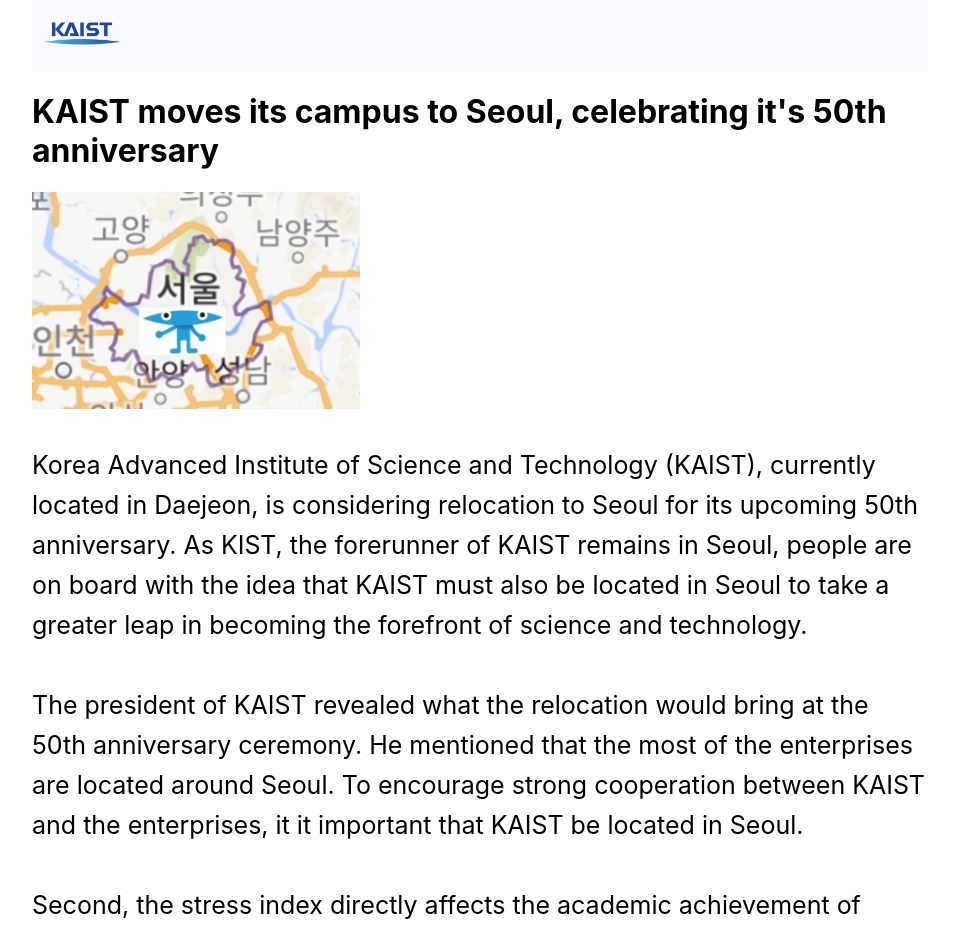
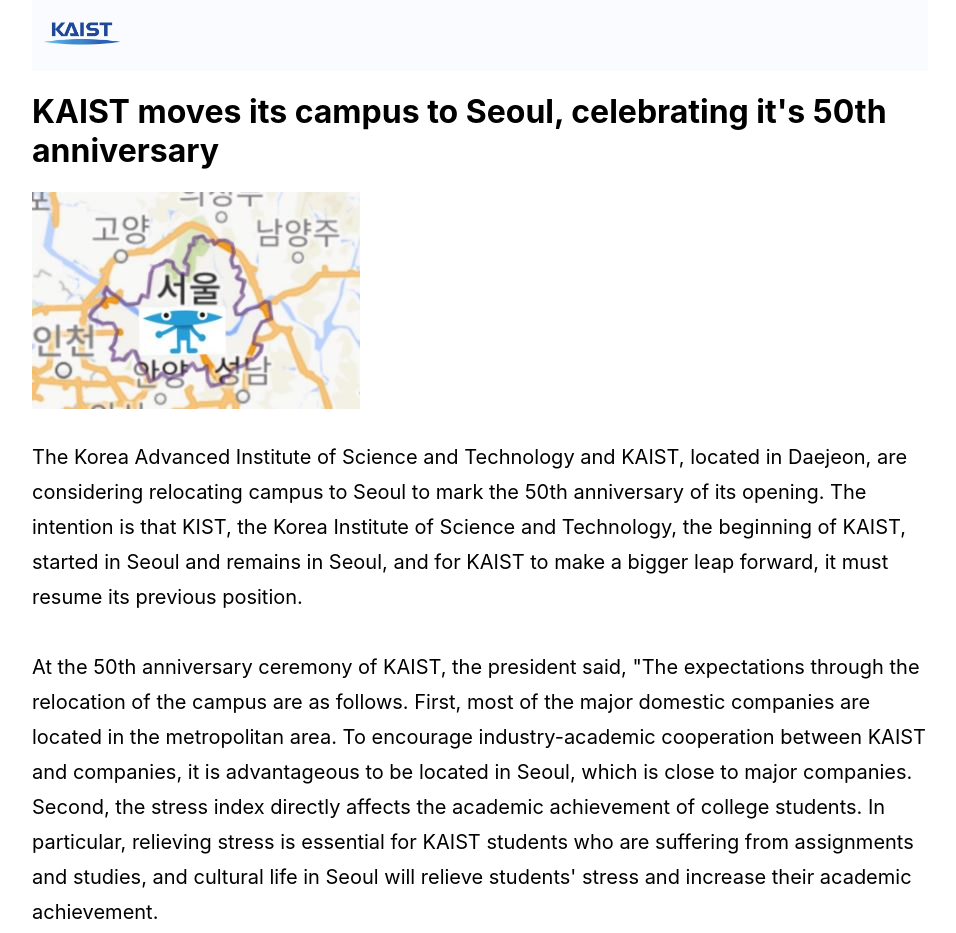
Before and after one commit to greenina/redesign-mass-media, a React (Create React App) app: page /linear in a window 1280 px wide. Shown: the top 933 px of the page, without its empty margins (160-1116 px from the left). Built offline with nearby package versions, Linux system fonts and the light colour scheme; no server answers; the database is empty.

Commit message:
enabled scrollbar of comments

```diff
--- a/src/Components/Article.css
+++ b/src/Components/Article.css
@@ -2,6 +2,6 @@
     background-color: #F9FBFF;
 }
 #content{
-    font-size: 25px;
-    line-height: 40px;
+    font-size: 20px;
+    line-height: 35px;
 }
--- a/src/Components/Article.js
+++ b/src/Components/Article.js
@@ -10,11 +10,12 @@
             <h1 id="title">KAIST moves its campus to Seoul, celebrating it's 50th anniversary</h1>
             <div id="content">
                 <div><img src={nupjuk}/></div>
-                <p>Korea Advanced Institute of Science and Technology (KAIST), currently located in Daejeon, is considering  relocation to Seoul for its upcoming 50th anniversary. As KIST, the forerunner of KAIST remains in Seoul, people are on board with the idea that KAIST must also be located in Seoul to take a greater leap in becoming the forefront of science and technology.
+                <p>The Korea Advanced Institute of Science and Technology and KAIST, located in Daejeon, are considering relocating campus to Seoul to mark the 50th anniversary of its opening. The intention is that KIST, the Korea Institute of Science and Technology, the beginning of KAIST, started in Seoul and remains in Seoul, and for KAIST to make a bigger leap forward, it must resume its previous position.
                     <br/><br/>
-                The president of KAIST revealed what the relocation would bring at the 50th anniversary ceremony. He mentioned that the most of the enterprises are located around Seoul. To encourage strong cooperation between KAIST and the enterprises, it it important that KAIST be located in Seoul.
-                <br/> <br/>
+                At the 50th anniversary ceremony of KAIST, the president said, "The expectations through the relocation of the campus are as follows.
+First, most of the major domestic companies are located in the metropolitan area. To encourage industry-academic cooperation between KAIST and companies, it is advantageous to be located in Seoul, which is close to major companies.
 Second, the stress index directly affects the academic achievement of college students. In particular, relieving stress is essential for KAIST students who are suffering from assignments and studies, and cultural life in Seoul will relieve students' stress and increase their academic achievement.
+
 
 <br/><br/>
 
--- a/src/Pages/Linear.js
+++ b/src/Pages/Linear.js
@@ -7,6 +7,10 @@
 import Comment from '../Components/Comment'
 import Article from "../Components/Article";
 import TextField from '@mui/material/TextField';
+import List from '@mui/material/List';
+import ListItem from '@mui/material/ListItem';
+import ListItemText from '@mui/material/ListItemText';
+import ListSubheader from '@mui/material/ListSubheader';
 
 
 function Linear() {
@@ -55,11 +59,23 @@
 
   return (
     <div>
-          <form id="submit" onSubmit = {sendMessage}>
+
+        <List subheader={<li />} sx={{
+        width: '100%',
+        // maxWidth: 360,
+        bgcolor: 'background.paper',
+        position: 'relative',
+        overflow: 'auto',
+        maxHeight: 300,
+        '& ul': { padding: 0 },
+      }}>
+          {messages && messages.map(msg => <Comment  key = {msg.id} message = {msg}/>)}
+        </List>
+        <form id="submit" onSubmit = {sendMessage}>
             <TextField fullWidth label="leave comments" value = {formValue} id="fullWidth" onChange = {(e) => setFormValue(e.target.value)} />
             <button type = "submit" >Send</button>
         </form>
-        {messages && messages.map(msg => <Comment  key = {msg.id} message = {msg}/>)}
+
 
     </div>
   )
--- a/src/Pages/WordCloud.js
+++ b/src/Pages/WordCloud.js
@@ -58,9 +58,9 @@
   const callbacks = {
     //getWordColor: word => word.value > 50 ? "blue" : "red",
     onWordClick: word =>  setWordKey(word.text),
-    onWordMouseOver: word =>  {
-    },
-    getWordTooltip: word => `${word.text} (${word.value}) [${word.value > 50 ? "good" : "bad"}]`,
+    // onWordMouseOver: word =>  {
+    // },
+    // getWordTooltip: word => `${word.text} (${word.value}) [${word.value > 50 ? "good" : "bad"}]`,
   }
 
   const options = {
--- a/src/assets/words.js
+++ b/src/assets/words.js
@@ -3,9 +3,12 @@
 const extractWords = (arr)=>{
     if(!arr) return [{text:"wait", value:0}]
     const counts = {}
+    const rid=["It","I","Now","it","it.","in","Is","is","and","we","I'd","On","on","do","There","with","will","My","this","that?","into","can","be","It's","a","the","of","2","to","about","over"]
     arr.map(comment =>{
         comment.text.split(/(\s+)/).forEach(function (x) {
-            counts[x] = (counts[x] || 0) + 1;
+            if(!rid.includes(x)){
+                counts[x] = (counts[x] || 0) + 1;
+            }
          });
     })
     return Object.keys(counts).map(count =>{
```
Also changed, not shown: src/Components/newComment.js (+1 -7 lines), src/Pages/Home.css (line endings or trailing spaces). Lines whose indentation alone changed are shown as unchanged.
